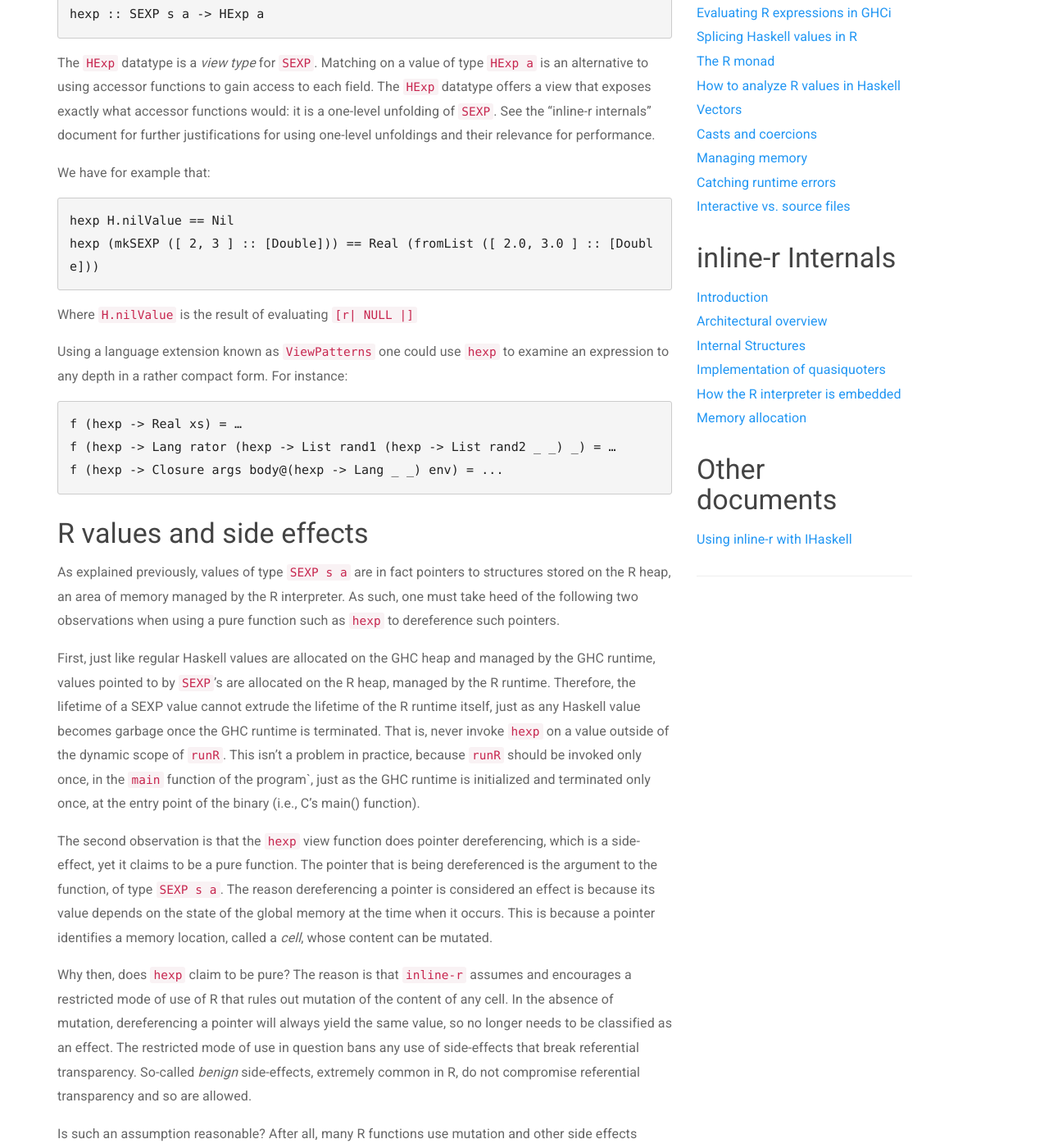
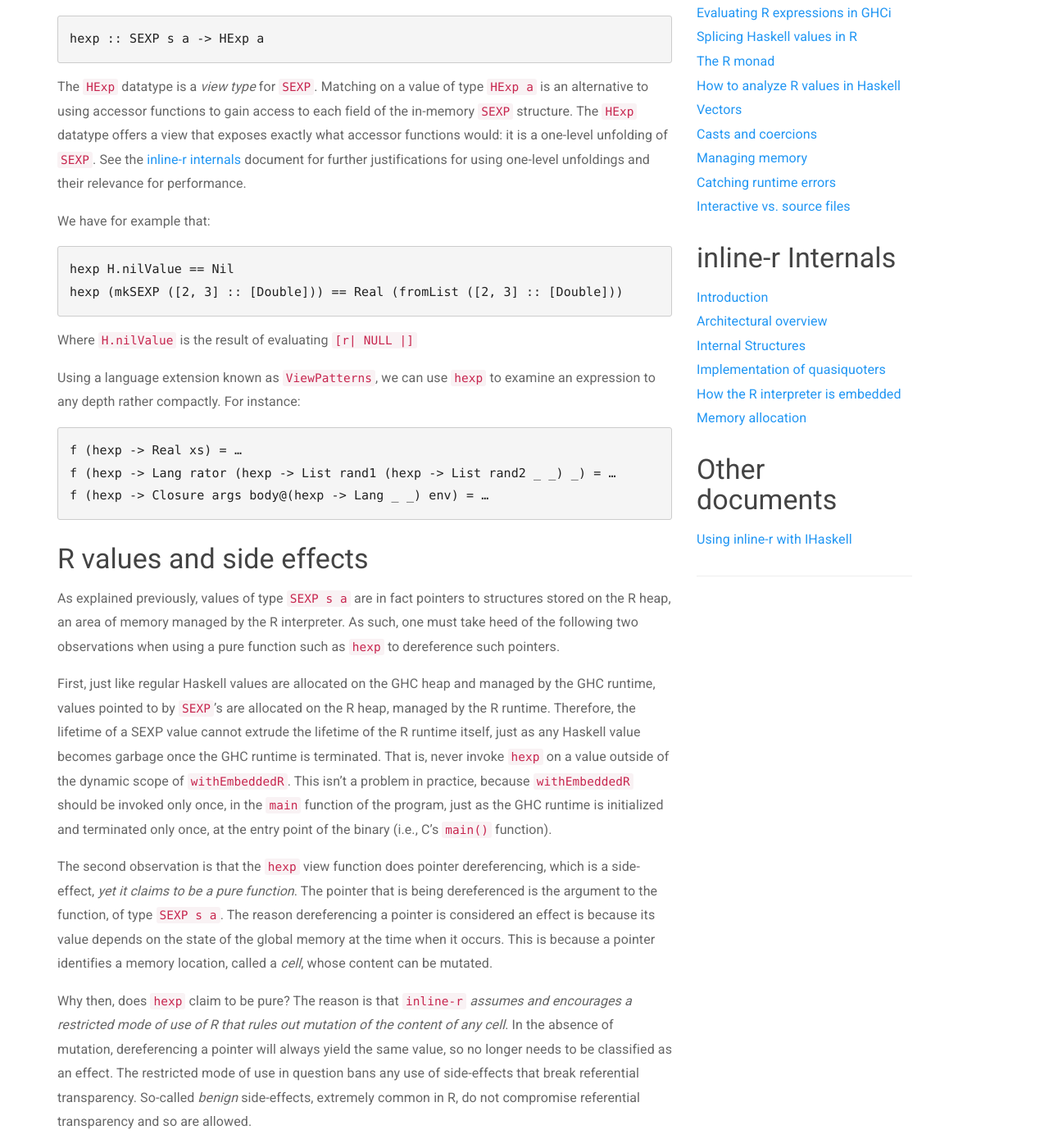
Before and after one commit to tweag/HaskellR, a Jekyll site: the page built from docs/how-to-analyze-r-values.md, in a window 1280 px wide and 1400 px high, scrolled down 647 px. Shown: the whole window at 82% size. Built offline with Jekyll 4.4.1, drawn with Linux system fonts in a browser that asks for light colours; Markdown is read by kramdown in place of the engine named in the settings; a style sheet for code colours, icons or effects is not loaded; some of the changed text lies outside the part shown.

Commit message:
Misc updates to HExp chapter.

````diff
--- a/docs/how-to-analyze-r-values.md
+++ b/docs/how-to-analyze-r-values.md
@@ -13,8 +13,8 @@
 do not share the same representation as values of algebraic datatypes
 in Haskell. Regardless, R values can still be deconstructed and
 pattern matched, provided a *view function* constructing a *view* of
-any given R value as an algebraic datatype. `inline-r` provides one such view
-function:
+any given R value as an algebraic datatype. `inline-r` provides one
+such view function (in the `Language.R.HExp` module):
 
 ```Haskell
 hexp :: SEXP s a -> HExp a
@@ -22,28 +22,29 @@
 
 The `HExp` datatype is a *view type* for `SEXP`. Matching on a value
 of type `HExp a` is an alternative to using accessor functions to gain
-access to each field. The `HExp` datatype offers a view that exposes
-exactly what accessor functions would: it is a one-level unfolding of
-`SEXP`. See the "inline-r internals" document for further justifications for
-using one-level unfoldings and their relevance for performance.
+access to each field of the in-memory `SEXP` structure. The `HExp`
+datatype offers a view that exposes exactly what accessor functions
+would: it is a one-level unfolding of `SEXP`. See the
+[inline-r internals](internal-structures.html) document for further
+justifications for using one-level unfoldings and their relevance for
+performance.
 
 We have for example that:
 
 ```Haskell
 hexp H.nilValue == Nil
-hexp (mkSEXP ([ 2, 3 ] :: [Double])) == Real (fromList ([ 2.0, 3.0 ] :: [Double]))
+hexp (mkSEXP ([2, 3] :: [Double])) == Real (fromList ([2, 3] :: [Double]))
 ```
 
 Where `H.nilValue` is the result of evaluating `[r| NULL |]`
 
-Using a language extension known as `ViewPatterns` one could use
-`hexp` to examine an expression to any depth in a rather compact form.
-For instance:
+Using a language extension known as `ViewPatterns`, we can use `hexp`
+to examine an expression to any depth rather compactly. For instance:
 
 ```Haskell
 f (hexp -> Real xs) = …
 f (hexp -> Lang rator (hexp -> List rand1 (hexp -> List rand2 _ _) _) = …
-f (hexp -> Closure args body@(hexp -> Lang _ _) env) = ...
+f (hexp -> Closure args body@(hexp -> Lang _ _) env) = …
 ```
 
 ### R values and side effects
@@ -60,23 +61,24 @@
 lifetime of a SEXP value cannot extrude the lifetime of the R runtime
 itself, just as any Haskell value becomes garbage once the GHC runtime
 is terminated. That is, never invoke `hexp` on a value outside of the
-dynamic scope of `runR`. This isn't a problem in practice, because
-`runR` should be invoked only once, in the `main` function of the
-program`, just as the GHC runtime is initialized and terminated only
-once, at the entry point of the binary (i.e., C's main() function).
+dynamic scope of `withEmbeddedR`. This isn't a problem in practice,
+because `withEmbeddedR` should be invoked only once, in the `main`
+function of the program, just as the GHC runtime is initialized and
+terminated only once, at the entry point of the binary (i.e., C's
+`main()` function).
 
 The second observation is that the `hexp` view function does pointer
-dereferencing, which is a side-effect, yet it claims to be a pure
-function. The pointer that is being dereferenced is the argument to
-the function, of type `SEXP s a`. The reason dereferencing a pointer is
-considered an effect is because its value depends on the state of the
-global memory at the time when it occurs. This is because a pointer
-identifies a memory location, called a *cell*, whose content can be
-mutated.
+dereferencing, which is a side-effect, *yet it claims to be a pure
+function*. The pointer that is being dereferenced is the argument to
+the function, of type `SEXP s a`. The reason dereferencing a pointer
+is considered an effect is because its value depends on the state of
+the global memory at the time when it occurs. This is because
+a pointer identifies a memory location, called a *cell*, whose content
+can be mutated.
 
 Why then, does `hexp` claim to be pure? The reason is that `inline-r`
-assumes and encourages a restricted mode of use of R that rules out
-mutation of the content of any cell. In the absence of mutation,
+*assumes and encourages a restricted mode of use of R that rules out
+mutation of the content of any cell*. In the absence of mutation,
 dereferencing a pointer will always yield the same value, so no longer
 needs to be classified as an effect. The restricted mode of use in
 question bans any use of side-effects that break referential
@@ -138,9 +140,10 @@
 ### Physical and structural equality on R values
 
 The standard library defines an `Eq` instance for `Ptr`, which simply
-compares the addresses of the pointers. Because `SEXP s a` is a `Ptr` in
-disguise, `s1 == s2` where `s1`, `s2` are `SEXP`s tests for *physical
-equality*, namely whether `s1` and `s2` are one and the same object.
+compares the addresses of the pointers. Because `SEXP s a` is a `Ptr`
+in disguise, `s1 == s2` where `s1`, `s2` are `SEXP`s tests for
+*physical equality*, namely whether `s1` and `s2` are one and the same
+object.
 
 Often this is not what we want. In fact most `Eq` instances in Haskell
 test for *structural equality*, a broader notion of equality. Under
@@ -148,7 +151,7 @@
 structural equality, `x == y` implies `Char x == Char y`.
 
 However, we need a notion broader still. Equality on two values of
-uniform type is too restrictive for `HExp` which is a GADT. Consider
+uniform type is too restrictive for `HExp`, which is a GADT. Consider
 symbols, which can be viewed using the `Symbol` constructor:
 
 ```Haskell
@@ -169,10 +172,13 @@
 *heterogeneous equality*:
 
 ```Haskell
-class HEq t where
-  (===) :: t a -> t b -> Bool
+-- | Heterogeneous equality.
+(===) :: TestEquality f => f a -> f b -> Bool
+x === y = isJust $ testEquality x y
 ```
 
+The `TestEquality` class
+[comes from `base`](https://downloads.haskell.org/~ghc/latest/docs/html/libraries/base-4.8.1.0/Data-Type-Equality.html).
 `(===)` is a generalization of `(==)` where the types of the arguments
 can be indexed by arbitrary types.
 
````
